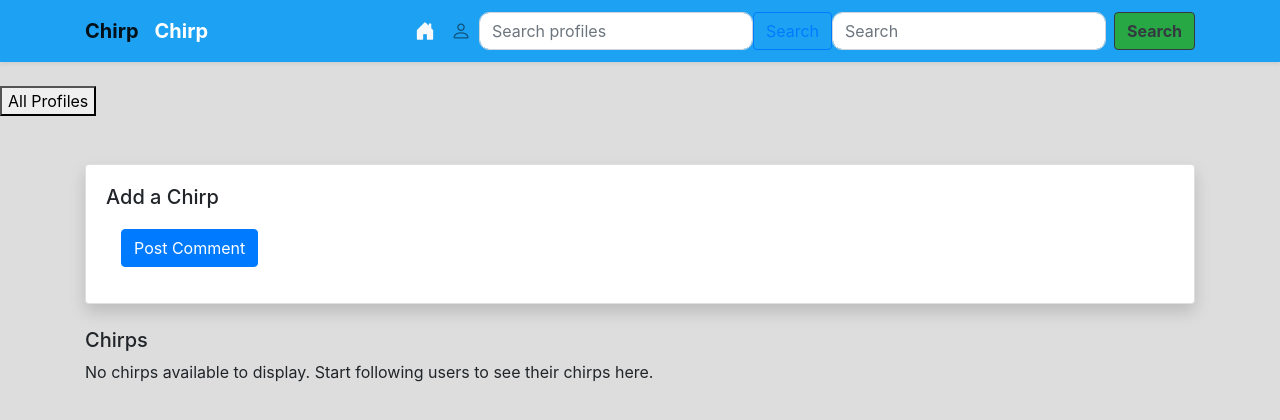
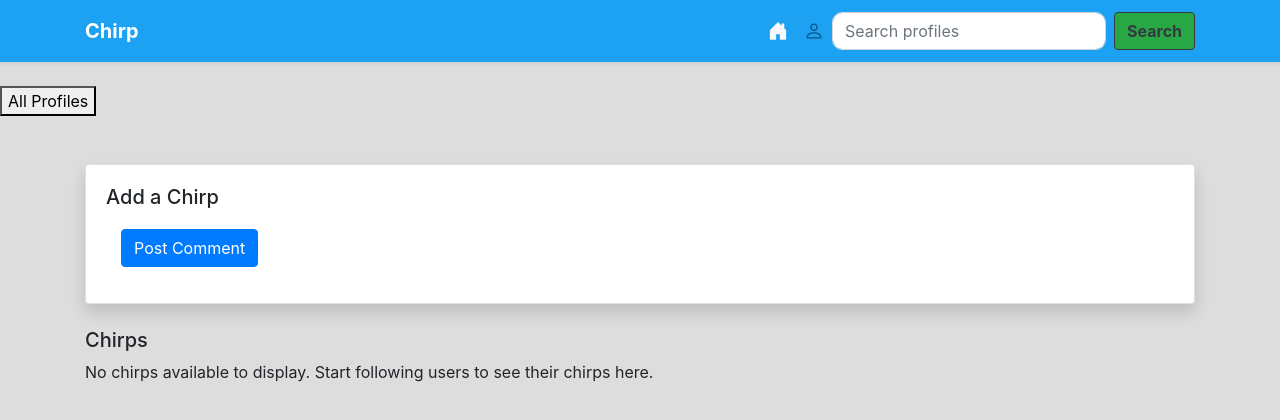
Before and after one commit to DennisCodeInstituteBC/Chirp, a Django app: page / in a window 1280 px wide. Shown: the top 420 px of the page. Run offline with Django 4.2, Linux system fonts and the light colour scheme; some libraries are stand-ins or nearby versions.

Commit message:
Fix navbar repetition

```diff
--- a/templates/chirpsocial/base.html
+++ b/templates/chirpsocial/base.html
@@ -23,7 +23,6 @@
 <nav class="navbar navbar-expand-lg navbar-light bg-skyblue shadow-sm mb-4">
     <div class="container">
 
-        <a class="navbar-brand" href="/">Chirp</a>
 
         <a class="navbar-brand text-white font-weight-bold" href="/">Chirp</a>
 
@@ -64,12 +63,7 @@
 
             <form class="d-flex align-items-center ms-3" method="get" action="{% url 'chirp:search_profiles' %}">
                 <input class="form-control me-2" type="search" name="q" placeholder="Search profiles" aria-label="Search">
-                <button class="btn btn-outline-primary" type="submit">Search</button>
-
-            <form class="d-flex align-items-center ms-3">
-                <input class="form-control me-2" type="search" placeholder="Search" aria-label="Search">
                 <button class="btn bg-success btn-outline-dark font-weight-bold ml-2" type="submit">Search</button>
-
             </form>
         </div>
     </div>
```
